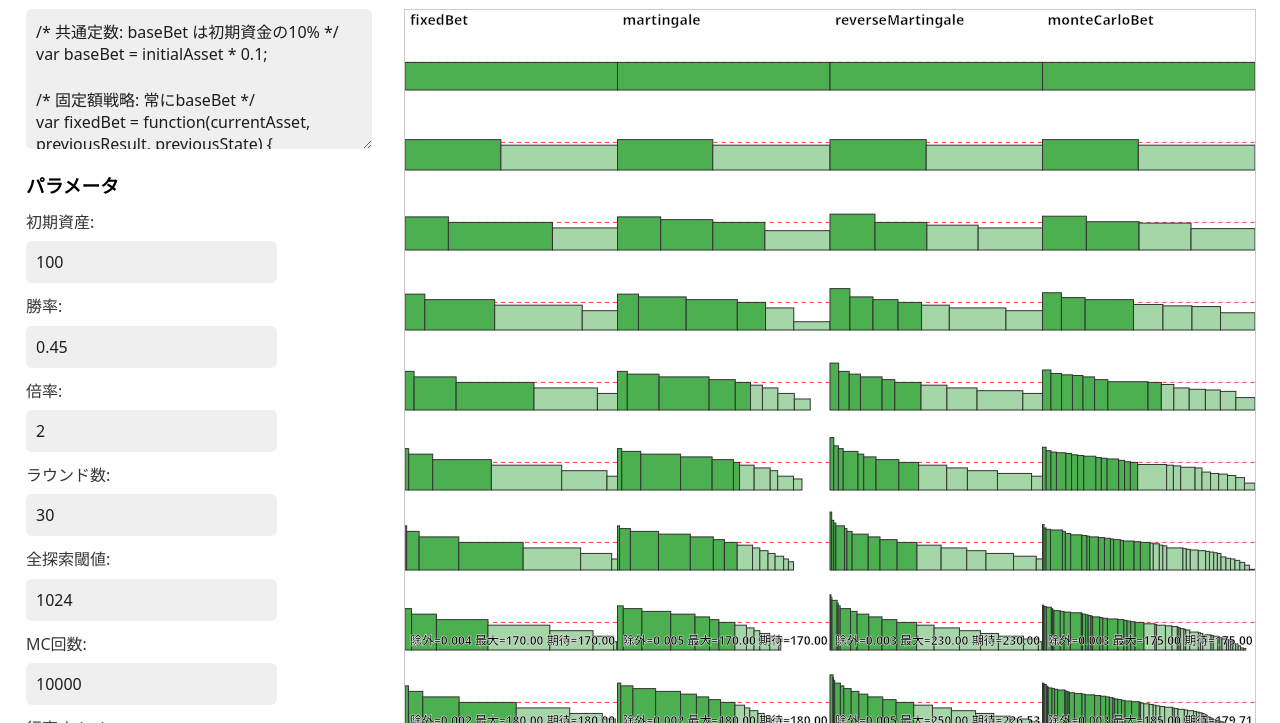
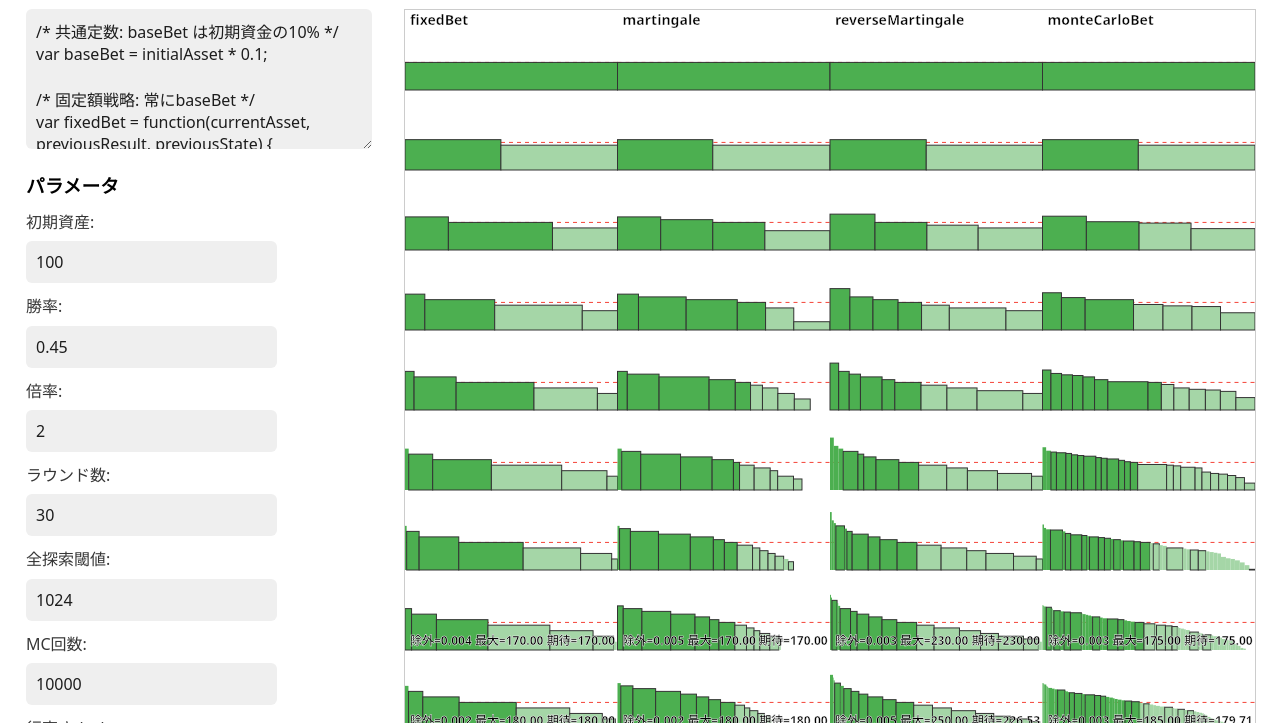
Before and after one commit to wass88/bet-simulator, a plain HTML site: page index.html in a window 1280 px wide. Shown: the part 77-800 px from the top of the page. Drawn offline with nearby package versions, Linux system fonts and the light colour scheme.

Commit message:
rm stroke

```diff
--- a/index.html
+++ b/index.html
@@ -291,8 +291,12 @@ return betWays;
             rect.setAttribute("height", rectHeight);
             const fillColor = (o.asset < initialAsset) ? "#A5D6A7" : "#4CAF50";
             rect.setAttribute("fill", fillColor);
-            rect.setAttribute("stroke", "#333");
-            rect.setAttribute("stroke-width", "1");
+            if (rectWidth > 5){
+              rect.setAttribute("stroke", "#333");
+              rect.setAttribute("stroke-width", "1");
+            } else {
+              rect.setAttribute("stroke", "none");
+            }
             rect.setAttribute("title", "資産: " + o.asset + "\n確率: " + (o.probability * 100).toFixed(2) + "%");
             svg.appendChild(rect);
             xCursor += rectWidth;
```
